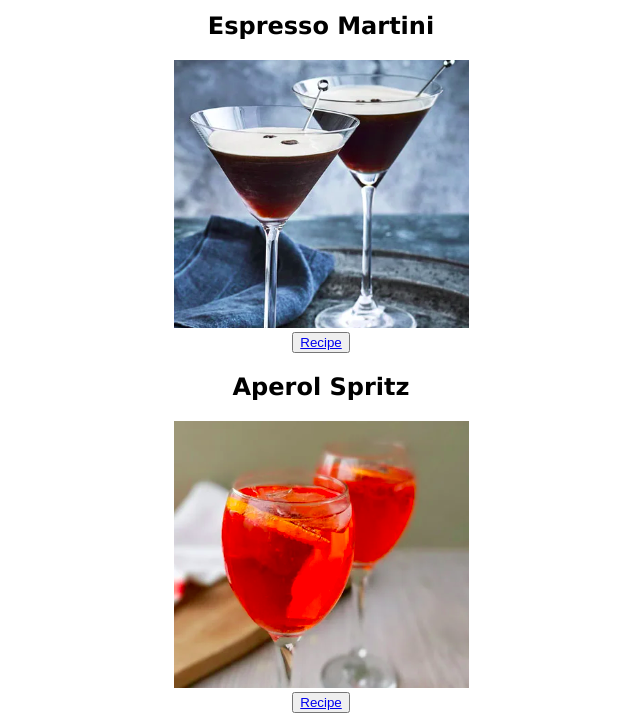
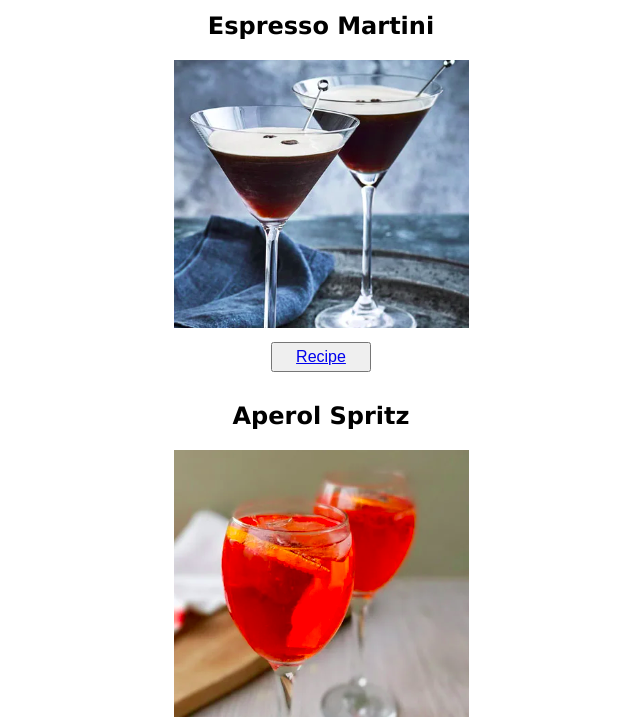
Before and after one commit to dylanw4/odin-recipes, a plain HTML site: page index.html in a window 1280 px wide. Shown: the part 113-832 px from the top of the page, without its empty margins (319-959 px from the left). Drawn offline with Linux system fonts and the light colour scheme.

Commit message:
homepage updated with button modifications

```diff
--- a/style.css
+++ b/style.css
@@ -7,3 +7,9 @@ body {
     font-family: Verdana, Geneva, Tahoma, sans-serif;
     text-align: center;
 }
+button {
+    margin: 10px;
+    height: 30px;
+    width: 100px;
+    font-size: 16px;
+}
```
